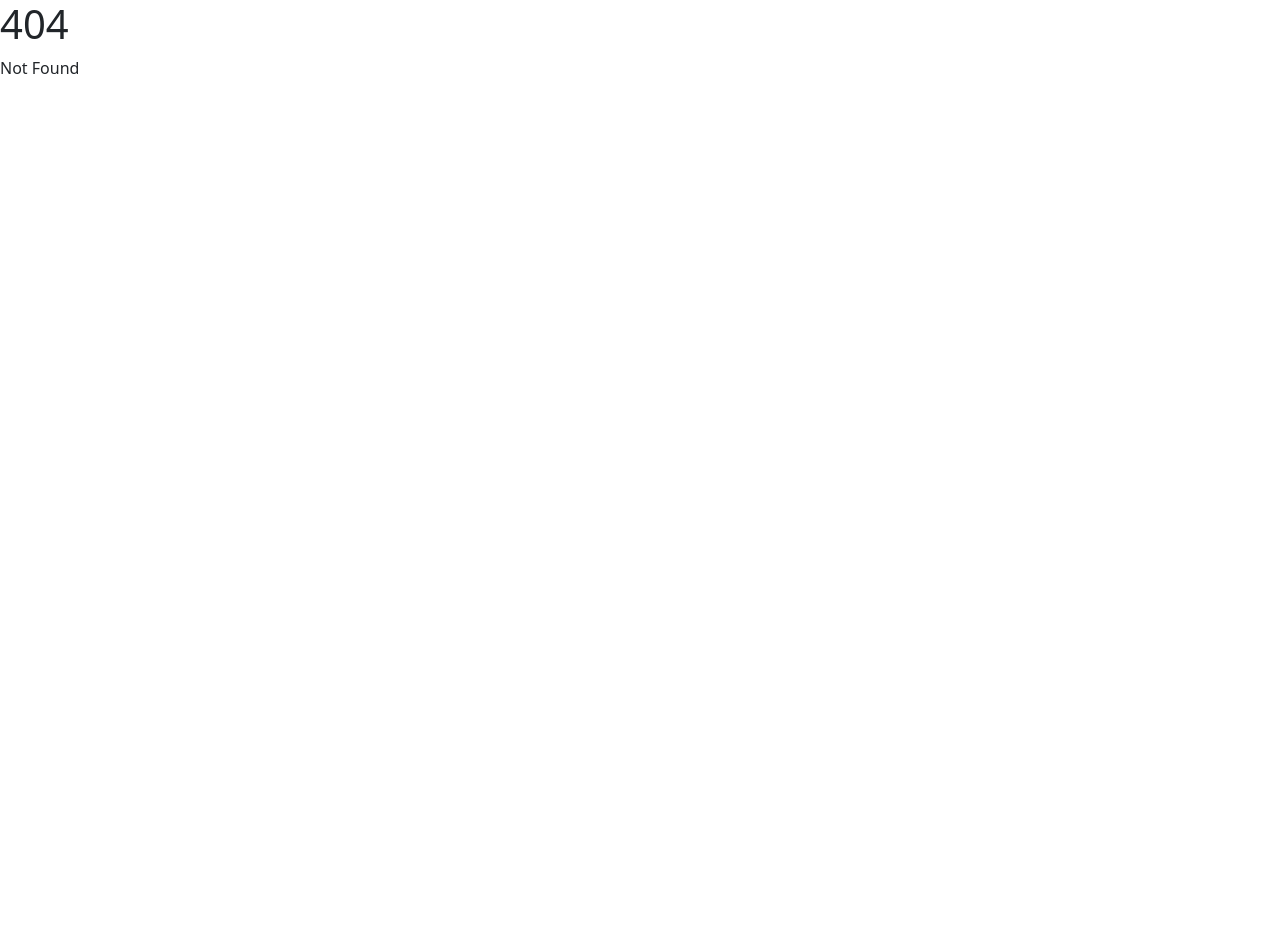
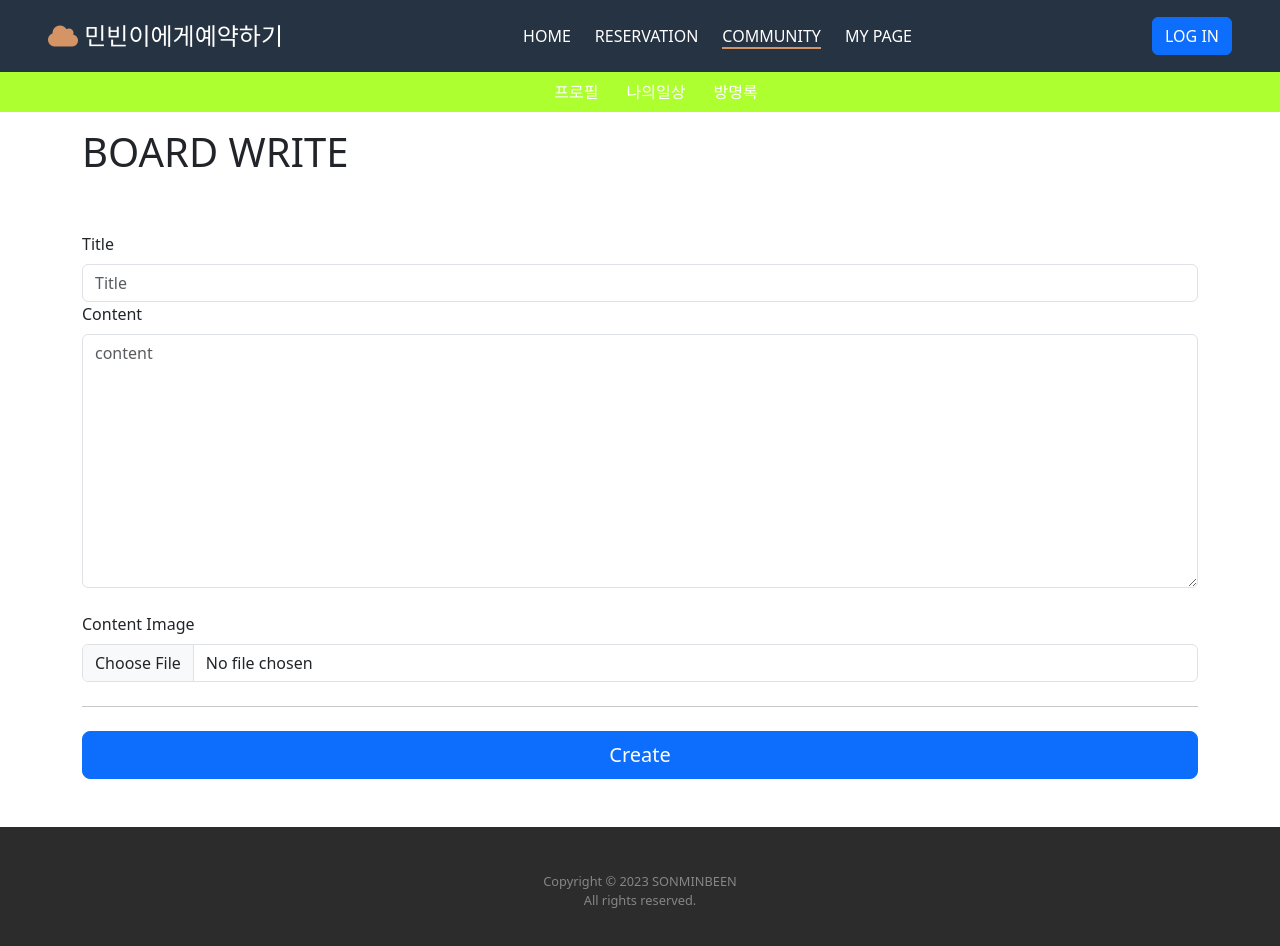
Before and after one commit to minbeenSon/reservation, a SvelteKit app: page /community/board/write/new in a window 1280 px wide. Before the commit this address had no page. Shown: the top 946 px of the page. Before the commit the page ends 800 px from the top, so only its background shows below. Built offline with nearby package versions, Linux system fonts and the light colour scheme; no server answers.

Commit message:
Create board table and Create board

```diff
--- /dev/null
+++ b/src/domain/service/board.js
@@ -0,0 +1,40 @@
+import { PrismaClient } from '@prisma/client'
+
+const prisma = new PrismaClient();
+
+/** == CREATE == */
+export async function createBoard(board) {
+    return await prisma.board.create({
+        data: {
+            title: board.title,
+            content_text: board.content_text,
+            content_image_url: board.content_image_url,
+            view_count: 0,
+            user_id: board.user_id,
+            created_at: new Date()
+        }
+    })
+}
+
+
+/** == READ == */
+export async function findBoardByBoardId(boardId) {
+    return await prisma.board.findUnique({
+        where: {
+            id: parseInt(boardId)
+        }
+    });
+}
+
+export async function findBoardList() {
+    return prisma.board.findMany({
+        orderBy: {
+            id: 'desc'
+        }
+    });
+}
+
+/** == UPDATE == */
+
+
+/** == DELETE == */
--- /dev/null
+++ b/src/routes/api/board/+server.js
@@ -0,0 +1,12 @@
+import { createBoard } from '../../../domain/service/board';
+import { json } from '@sveltejs/kit';
+
+export async function POST({ request }) {
+    await createBoard(await request.json());
+    return json({}, { status: 200 });
+}
+
+// export async function PUT({ request }) {
+//     await updateBoard(await request.json());
+//     return json({}, { status: 200 });
+// }
--- /dev/null
+++ b/src/routes/community/board/write/[boardId]/+page.server.js
@@ -0,0 +1,24 @@
+import { findBoardByBoardId } from "../../../../../domain/service/board";
+import { findUserByCookies } from "../../../../../domain/service/user";
+
+export async function load({ params, cookies }) {
+    let logInToken = cookies.get('smb');
+    let user = await findUserByCookies(logInToken);
+
+    if (params.boardId === 'new') {
+        let newBoard = {
+            id: 0,
+            title: '',
+            content_text: '',
+            content_image_url: '',
+            view_count: 0,
+            created_at: null,
+            deleted_at: null
+        }
+        return { user: user, board: newBoard }
+    }
+
+    let board = await findBoardByBoardId(params.boardId);
+
+    return { user: user, board: board }
+}
--- /dev/null
+++ b/src/routes/community/board/write/[boardId]/+page.svelte
@@ -0,0 +1,91 @@
+<script>
+	import Footer from '../../../../template/Footer.svelte';
+	import Header from '../../../../template/Header.svelte';
+
+	export let data;
+
+	async function uploadImage(event) {
+		const element = event.target;
+		if (!element) return;
+		const files = element.files;
+		if (!files) return;
+
+		const uploadData = new FormData();
+		uploadData.append('file', files[0], `${files[0].name}`);
+
+		const uploadRequest = await fetch('https://image.maho-l.ink/img', {
+			method: 'POST',
+			body: uploadData
+		});
+
+		if (uploadRequest.status === 200) {
+			const imageUrl = 'https://image.maho-l.ink/img/' + (await uploadRequest.text());
+			data.board.content_image_url = imageUrl;
+		} else {
+			alert('업로드 실패');
+		}
+	}
+
+	async function createBoard() {
+		if (!data.board.title || !data.board.content_text) {
+			alert('제목과 내용을 작성해주세요')
+			return;
+		}
+		data.board.user_id = data.user.id;
+
+		const response = await fetch('/api/board/', {
+			method: data.board.id === 0 ? 'POST' : 'PUT',
+			body: JSON.stringify(data.board)
+		});
+		if (response.status === 200) {
+			alert('Board 작성 완료');
+			location.href='/community/board'
+		} else {
+			alert('Board 작성 실패');
+		}
+	}
+
+</script>
+
+<Header activeMenu="COMMUNITY" isLogedIn={data.user} />
+
+<div class="container">
+	<h1>BOARD WRITE</h1>
+
+	<div class="pt-5 pb-5">
+		<div class="col-12">
+			<label for="title" class="form-label">Title</label>
+			<input
+				type="text"
+				class="form-control"
+				bind:value={data.board.title}
+				placeholder="Title"
+				required
+			/>
+		</div>
+
+		<div class="col-12">
+			<label for="title" class="form-label">Content</label>
+			<textarea class="form-control" bind:value={data.board.content_text} cols="30" rows="10" placeholder="content"></textarea>
+		</div>
+
+		<div class="col-12">
+			<div>
+				<img src={data.board.content_image_url} alt="" />
+			</div>
+			<label for="profile-image" class="form-label">Content Image</label>
+			<input
+				class="form-control"
+				type="file"
+				accept="image/jpg, image/jpeg, image/png"
+				on:change={uploadImage}
+			/>
+		</div>
+
+		<hr class="my-4" />
+
+		<button class="w-100 btn btn-primary btn-lg" type="button" on:click={createBoard}>Create</button>
+	</div>
+</div>
+
+<Footer />
```
Also changed, not shown: src/routes/community/board/+page.server.js (added, +17 -0 lines), src/routes/community/board/+page.svelte (added, +64 -0 lines), src/routes/community/board/[boardId]/+page.server.js (added, +12 -0 lines), src/routes/community/board/[boardId]/+page.svelte (added, +18 -0 lines), 1 other file (tests, documents, lock files or other folders).
